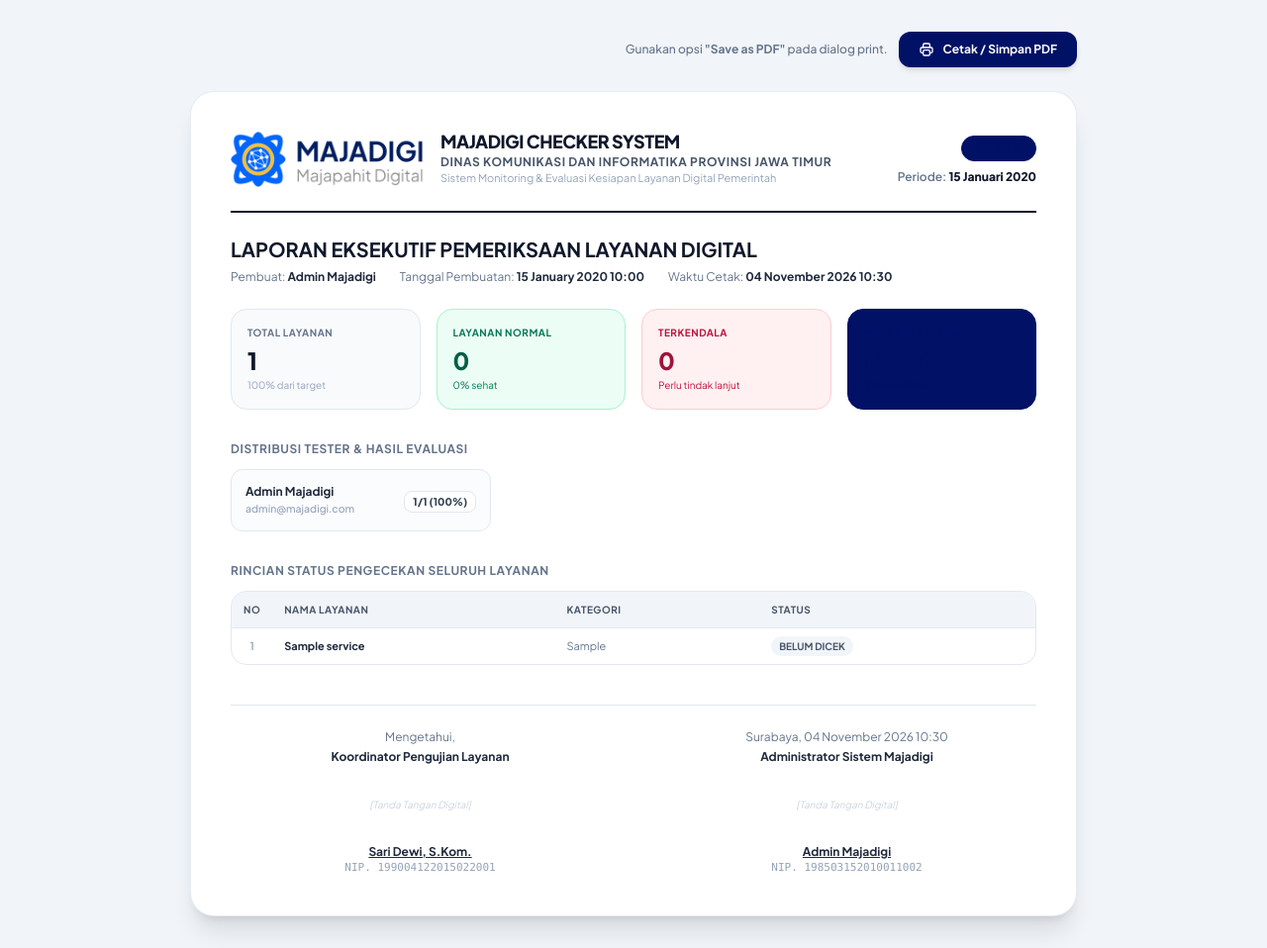
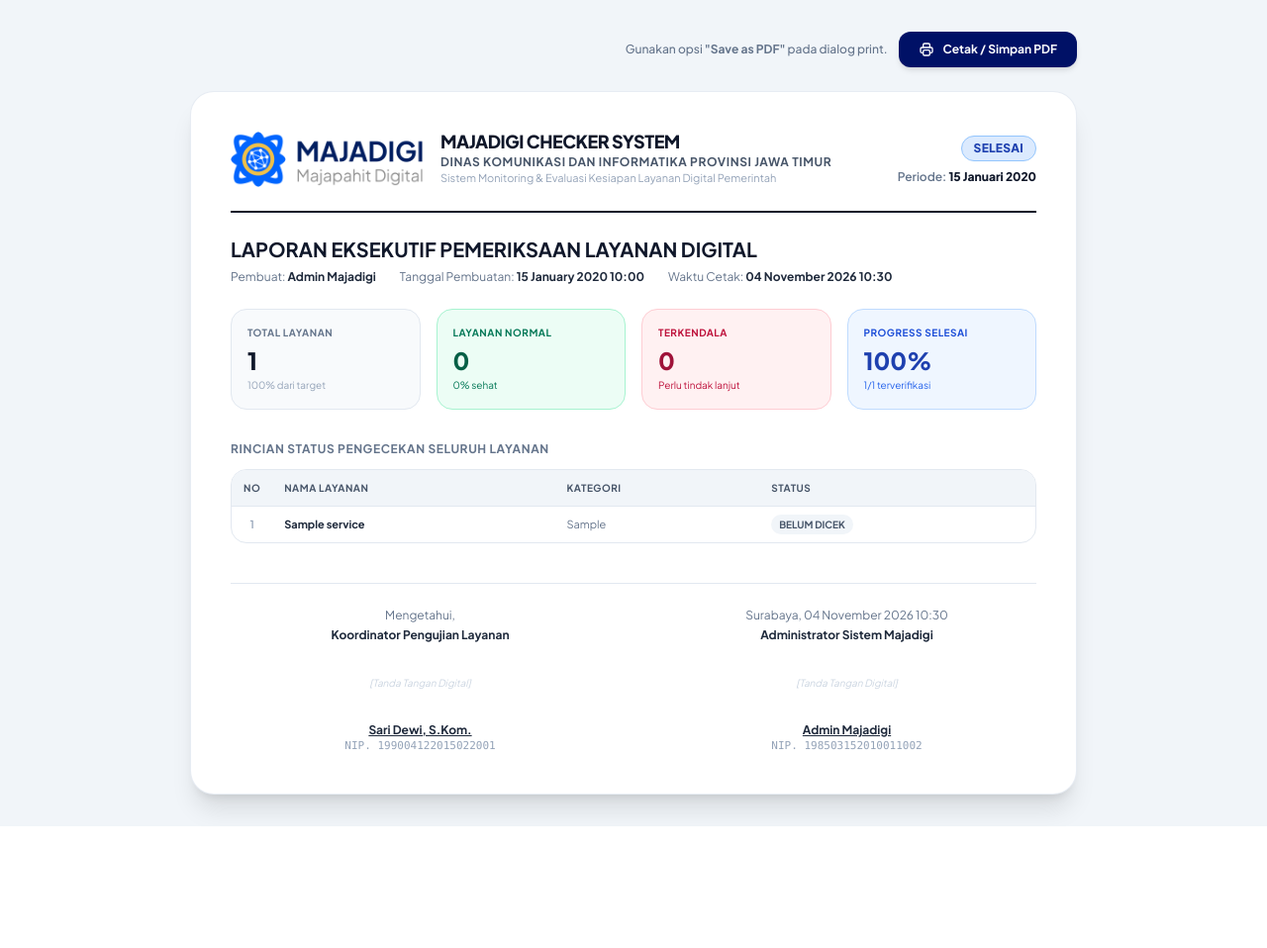
Before and after one commit to EvelinSA05/sistem-informasi-pengecekan-dan-monitoring-layanan-terpadu, a Laravel app: page /admin/periods/1/export/pdf in a window 1280 px wide. Shown: the whole page at 99% size. After the commit the page ends 835 px from the top, so only its background shows below. Run offline with Laravel 12, Linux system fonts and the light colour scheme; a user stored in the database is signed in; data comes from the database, SQL or seed files in the repository; tables that the repository leaves empty hold one stand-in row (values such as "Sample post"); style sheets or scripts are compiled from the project's sources; some libraries are stand-ins or nearby versions.

Commit message:
fix(report): remove tester workload section and improve progress card styling in PDF export

```diff
--- a/resources/js/Pages/Admin/Periods/ExportReport.vue
+++ b/resources/js/Pages/Admin/Periods/ExportReport.vue
@@ -69,7 +69,7 @@ onMounted(() => {
  </div>
 
  <div class="text-right">
- <span class="inline-flex items-center px-3 py-1 rounded-full text-xs font-extrabold uppercase tracking-wide bg-primary text-primary border border-primary">
+ <span class="inline-flex items-center px-3 py-1 rounded-full text-xs font-extrabold uppercase tracking-wide bg-blue-100 text-blue-800 border border-blue-300">
  {{ report.status }}
  </span>
  <p class="text-xs font-semibold text-slate-500 mt-2">
@@ -117,36 +117,12 @@ onMounted(() => {
  </div>
 
  <!-- Progress -->
- <div class="p-4 rounded-2xl bg-primary border border-primary text-primary">
- <p class="text-[10px] font-bold text-primary uppercase tracking-wider">Progress Selesai</p>
- <p class="text-2xl font-black text-primary mt-1">{{ report.progress_percent }}%</p>
- <p class="text-[10px] text-primary mt-0.5">
+				<div class="p-4 rounded-2xl bg-blue-50 border border-blue-200 text-blue-900">
+					<p class="text-[10px] font-bold text-blue-700 uppercase tracking-wider">Progress Selesai</p>
+					<p class="text-2xl font-black text-blue-800 mt-1">{{ report.progress_percent }}%</p>
+					<p class="text-[10px] text-blue-600 mt-0.5">
  {{ report.checked_services }}/{{ report.total_services }} terverifikasi
  </p>
- </div>
- </div>
-
- <!-- ── Tester Workload Section ───────────────────── -->
- <div class="mb-8">
- <h3 class="text-xs font-bold text-slate-500 uppercase tracking-wider mb-3">
- DISTRIBUSI TESTER & HASIL EVALUASI
- </h3>
- <div class="grid grid-cols-3 gap-3">
- <div
- v-for="tw in testers_workload"
- :key="tw.name"
- class="p-3.5 rounded-xl border border-slate-200 bg-slate-50/50 flex items-center justify-between"
- >
- <div>
- <p class="text-xs font-bold text-slate-800 leading-tight">{{ tw.name }}</p>
- <p class="text-[10.5px] text-slate-400 mt-0.5 font-medium">{{ tw.email }}</p>
- </div>
- <div class="text-right">
- <span class="inline-flex px-2 py-0.5 rounded-lg text-[10.5px] font-extrabold bg-white border border-slate-200 text-slate-700">
- {{ tw.checked }}/{{ tw.total }} ({{ tw.percent }}%)
- </span>
- </div>
- </div>
  </div>
  </div>
 
```
